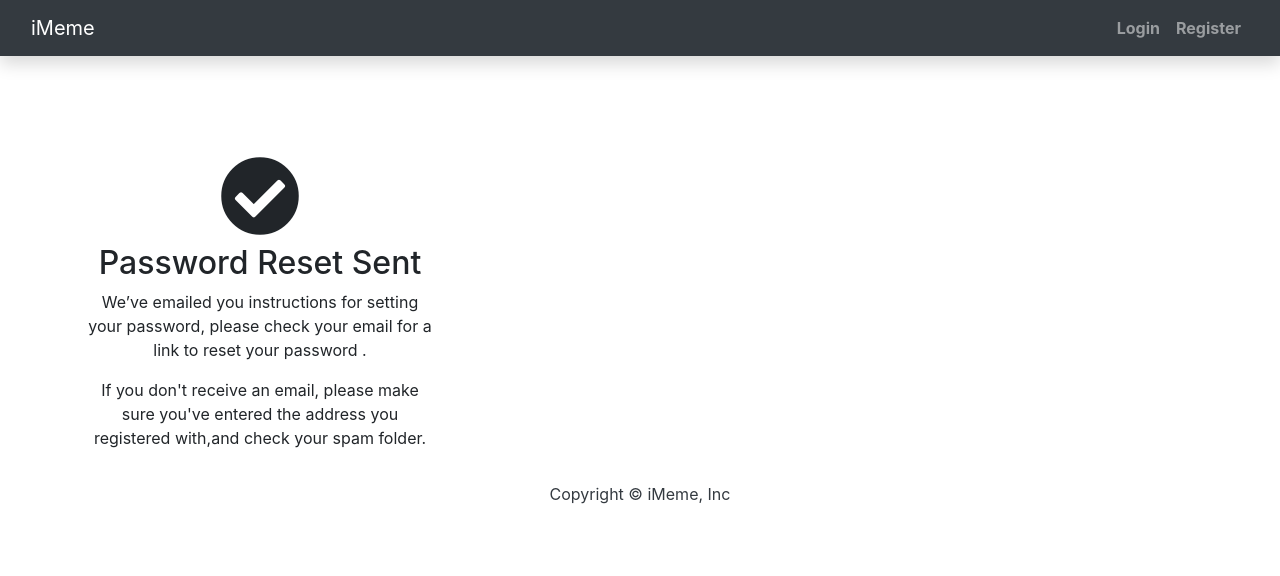
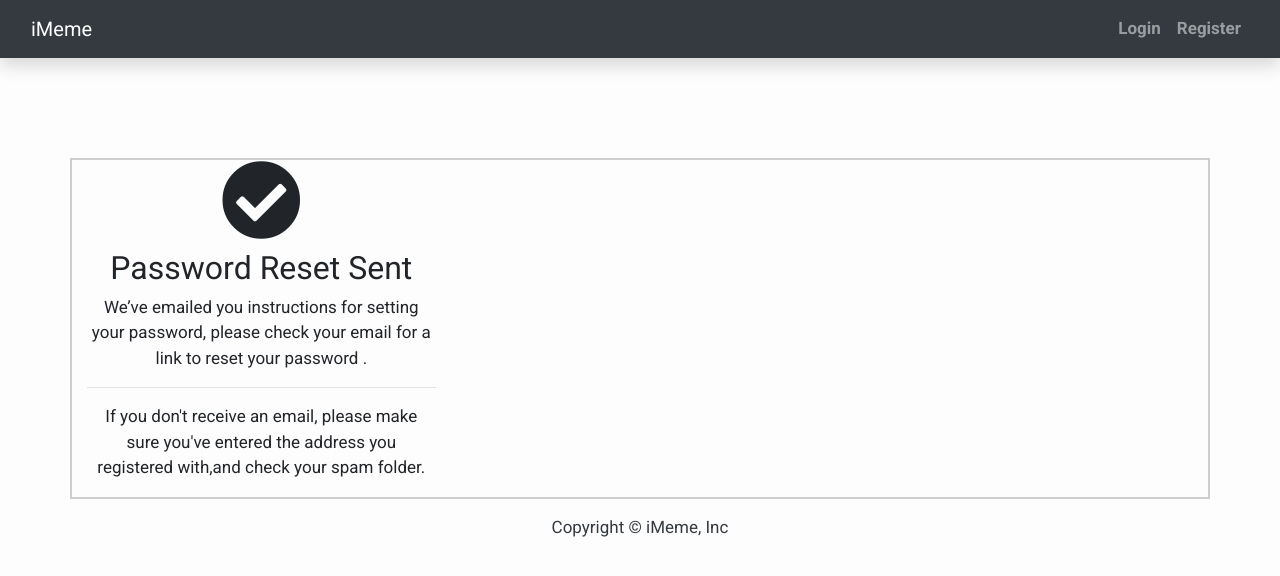
Before and after one commit to CleoMugs/iMeme, a Django app: template templates/password_reset_sent.html in a window 1280 px wide. Shown: the top 576 px of the page. Run offline with Django 3.2, Linux system fonts and the light colour scheme; the template is opened without the code that fills it, so the values that code supplies are empty; some libraries are stand-ins or nearby versions.

Commit message:
styled password-reset

```diff
--- a/templates/password_reset_sent.html
+++ b/templates/password_reset_sent.html
@@ -1,5 +1,4 @@
 {% extends 'base.html' %}
-{% load static %}
 {% load crispy_forms_tags %}
 {% block content %}
 
@@ -7,14 +6,7 @@
 <html>
 
 <head>
-    <title>Reset Password</title>
-    <meta name="viewport" content="width=device-width, initial-scale=1, shrink-to-fit=no">
-    <link rel="stylesheet" href="https://stackpath.bootstrapcdn.com/bootstrap/4.1.3/css/bootstrap.min.css" integrity="sha384-MCw98/SFnGE8fJT3GXwEOngsV7Zt27NXFoaoApmYm81iuXoPkFOJwJ8ERdknLPMO" crossorigin="anonymous">
-    <script src="https://ajax.googleapis.com/ajax/libs/jquery/3.3.1/jquery.min.js"></script>
-
     <link rel="stylesheet" href="https://use.fontawesome.com/releases/v5.6.1/css/all.css" integrity="sha384-gfdkjb5BdAXd+lj+gudLWI+BXq4IuLW5IT+brZEZsLFm++aCMlF1V92rMkPaX4PP" crossorigin="anonymous">
-
-    <link rel="stylesheet" href="https://maxcdn.bootstrapcdn.com/font-awesome/4.5.0/css/font-awesome.min.css">
 </head>
 <body>
     <style>
@@ -24,7 +16,7 @@
     </style>
 
      <div class="form-gap"></div>
-    <div class="container">
+    <div class="container" style="border:2px solid #cecece;">
         <div class="row">
             <div class="col-md-4 col-md-offset-4">
                 <div class="panel panel-default">
@@ -33,6 +25,8 @@
                       <h1><i class="fas fa-check-circle fa-2x"></i></h1>
                       <h2 class="text-center">Password Reset Sent</h2>
                       <p>We’ve emailed you instructions for setting your password, please check your email for a link to reset your password .</p>
+
+                      <hr style="color: green;">
 
 					  <p>If you don't receive an email, please make sure you've entered the address you registered with,and check your spam folder.</p>
 
```
